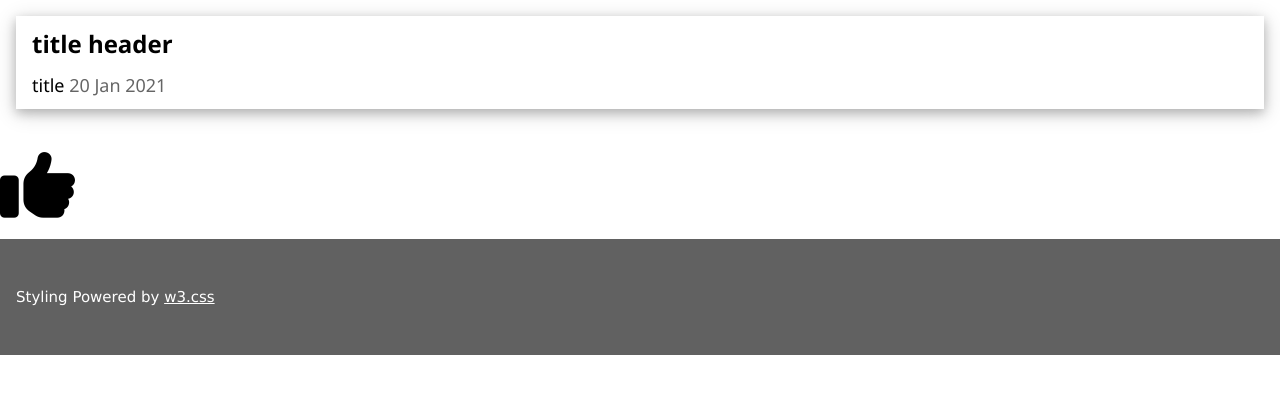
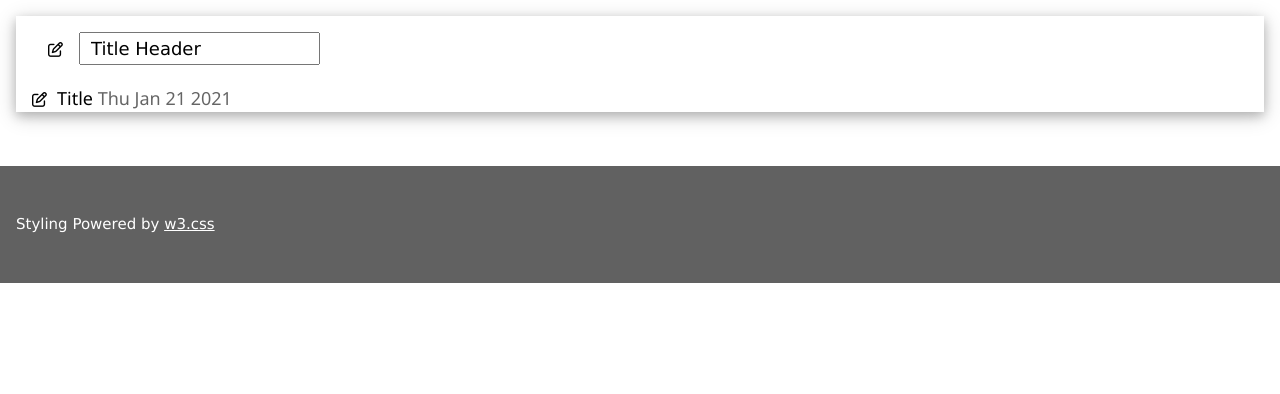
Before and after one commit to BiancaOliveiraGit/blog-notes, an Angular app in the folder blog-notes/: page / in a window 1280 px wide. Shown: the top 394 px of the page. Built offline with nearby package versions, Linux system fonts and the light colour scheme.

Commit message:
why was forms so hard to setup

```diff
--- a/blog-notes/src/app/add-page/add-page.component.html
+++ b/blog-notes/src/app/add-page/add-page.component.html
@@ -1,9 +1,30 @@
 <div class="w3-card-4 w3-margin w3-white">
     <div class="w3-container">
-      <h3 id="title-header"><b>title header</b></h3>
-      <h5 id="title">title <span id="date" class="w3-opacity">20 Jan 2021</span></h5>
-      <!-- <h5 id="date" class="w3-opacity">20 Jan 2021</h5> -->
+        <div >
+            <form #myForm="ngForm" (ngSubmit)="onSubmitTemplateBased()">
+                <p>
+                    <button class="w3-button" (click)="editTitleHeader(titleHeader)"><i class="far fa-edit"></i></button>
+                    <input type="text"  id="title-header"
+                        [(ngModel)]="titleHeader" name="blogTitle" required>
+                </p>
+
+                <p>
+
+                </p>
+            </form>
+            <!-- <span><button class="w3-button" (click)="editTitleHeader(titleHeader)"><i class="far fa-edit"></i></button>
+                <input class="w3-input w3-border" type="text" [(ngModel)]="titleHeader" /></span>  -->
+                <!-- <h3 id="title-header"><b>{{titleHeader}}</b></h3></span>    -->
+                <!--class="w3-input w3-border"-->
+        </div>
+        <div >
+            <span><i class="far fa-edit"></i>
+                <h5 id="title">{{title}}
+                <span id="date" class="w3-opacity">{{nowDate}}</span>
+            </h5></span>
+        </div>
     </div>
+<!-- add -->
+
 </div>
 <br>
-<span><i class="fas fa-thumbs-up fa-5x"></i></span>
--- a/blog-notes/src/app/add-page/add-page.component.scss
+++ b/blog-notes/src/app/add-page/add-page.component.scss
@@ -0,0 +1,10 @@
+input#title-header{
+    display: inline;
+    padding-left: 10px;
+    font-size: large;
+}
+
+h5#title{
+    display: inline;
+    padding-left: 10px;
+}
--- a/blog-notes/src/app/add-page/add-page.component.ts
+++ b/blog-notes/src/app/add-page/add-page.component.ts
@@ -1,4 +1,5 @@
 import { Component, OnInit } from '@angular/core';
+import {NgForm} from '@angular/forms';
 
 @Component({
   selector: 'app-add-page',
@@ -6,10 +7,28 @@ import { Component, OnInit } from '@angular/core';
   styleUrls: ['./add-page.component.scss']
 })
 export class AddPageComponent implements OnInit {
+  titleHeader: string;
+  title: string;
+  nowDate: string;
 
-  constructor() { }
+  constructor() {
+    this.titleHeader = 'Title Header';
+    this.title = 'Title';
+    let now = new Date();
+    this.nowDate = now.toDateString();
+
+  }
 
   ngOnInit(): void {
   }
 
+  editTitleHeader(e: any) {
+    console.log(e);
+    // get elementid
+    // change to editable text
+  }
+
+  onSubmitTemplateBased(){
+    console.log(this.titleHeader);
+  }
 }
--- a/blog-notes/src/app/app.module.ts
+++ b/blog-notes/src/app/app.module.ts
@@ -5,6 +5,8 @@ import { AppRoutingModule } from './app-routing.module';
 import { AppComponent } from './app.component';
 import { FooterComponent } from './footer/footer.component';
 import { AddPageComponent } from './add-page/add-page.component';
+import { FormsModule } from '@angular/forms';
+// import {NgbModule} from '@ng-bootstrap/ng-bootstrap';
 
 @NgModule({
   declarations: [
@@ -14,7 +16,9 @@ import { AddPageComponent } from './add-page/add-page.component';
   ],
   imports: [
     BrowserModule,
-    AppRoutingModule
+    AppRoutingModule,
+    FormsModule,
+    // NgbModule
   ],
   providers: [],
   bootstrap: [AppComponent]
```
